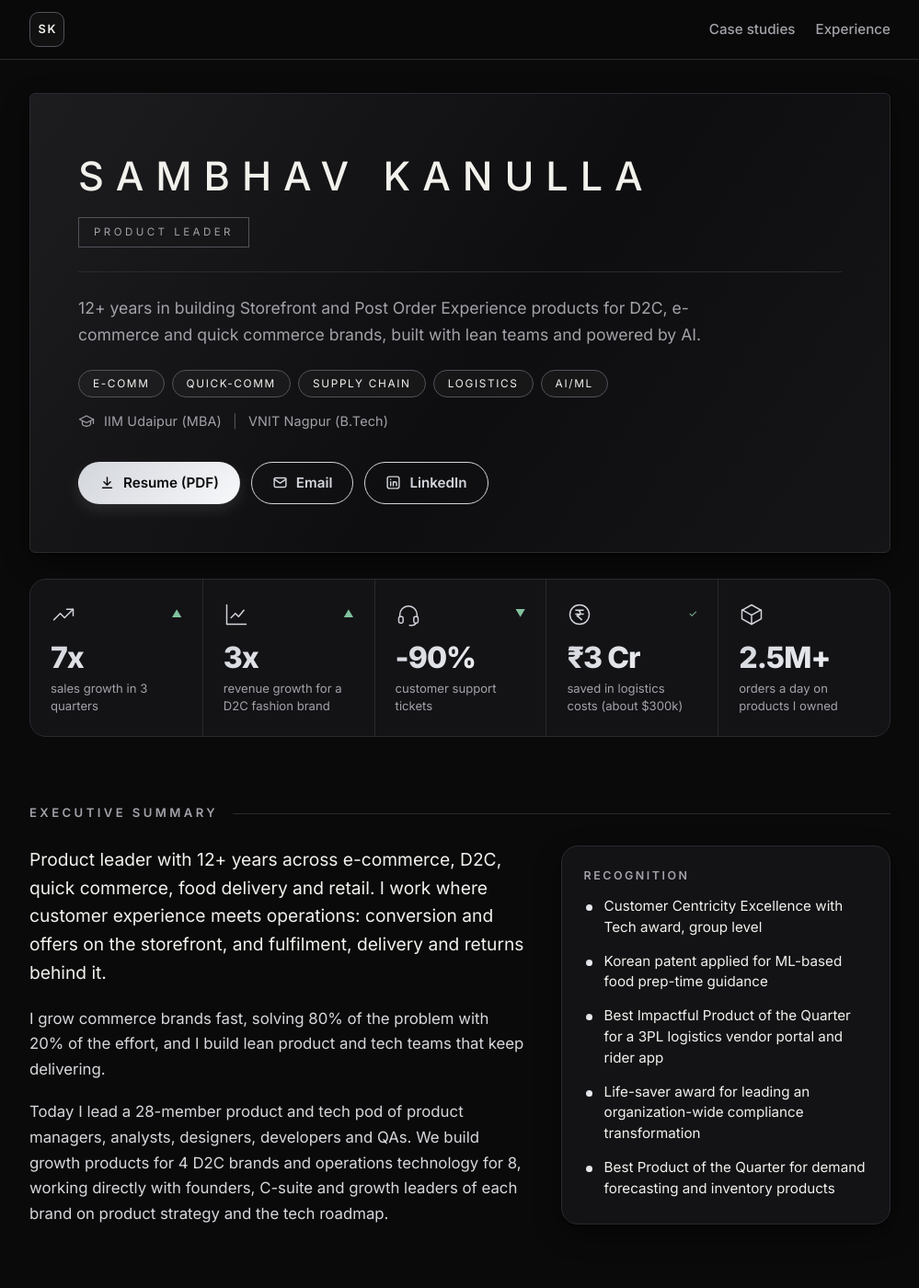
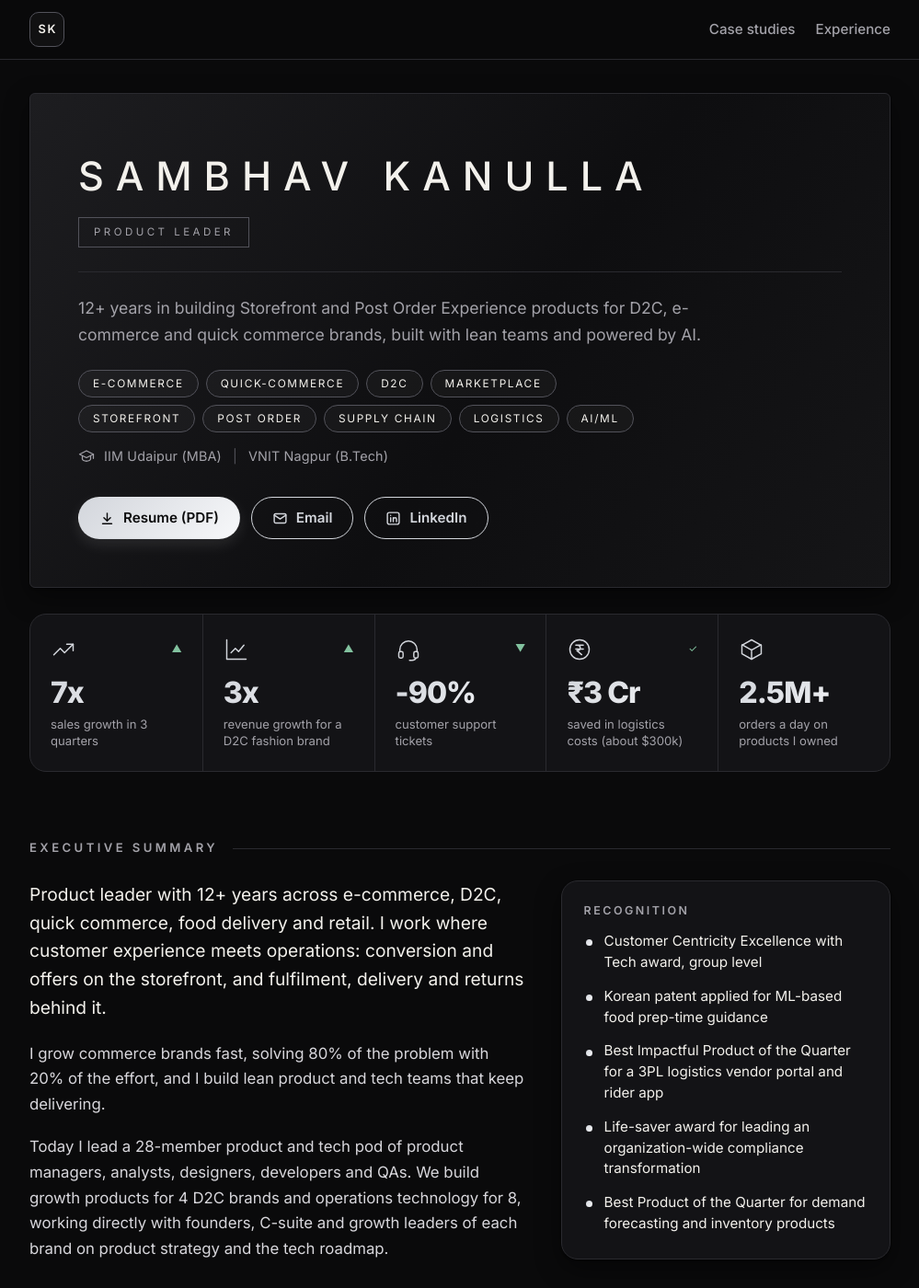
Before and after one commit to sambhavkanulla/sambhavkanulla.github.io, a Jekyll site: the page built from index.html, in a window 1280 px wide and 1400 px high. Shown: the whole window at 92% size, without its empty margins (140-1139 px from the left). Built offline with Jekyll 4.4.1, drawn with Linux system fonts in a browser that asks for light colours.

Commit message:
Home: two rows of domain tags
Co-Authored-By: Claude Sonnet 5.5 <noreply@anthropic.com>
Claude-Session: https://claude.ai/code/session_01PrKmB98M39T9226rhsuyd2

```diff
--- a/_data/profile.yml
+++ b/_data/profile.yml
@@ -10,7 +10,8 @@ open_to: "Open to Director / Head of Product roles in E-commerce, D2C, Marketpla
 
 # Keyword lines under your name on the Home page (one line each)
 keywords:
-  - "E-COMM | QUICK-COMM | SUPPLY CHAIN | LOGISTICS | AI/ML"
+  - "E-commerce | Quick-commerce | D2C | Marketplace"
+  - "Storefront | Post Order | Supply Chain | Logistics | AI/ML"
 
 # Credential tags on the Home page
 credentials:
--- a/assets/css/portfolio.css
+++ b/assets/css/portfolio.css
@@ -377,3 +377,6 @@ main > section.area > h2 { align-items: center; }
 .ph-num-top { margin-bottom: 16px; }
 .ph-number { padding: 24px 22px; }
 @media (max-width: 760px) { .ph-num-top .ico { width: auto; height: auto; } .ph-num-top .ico svg { width: 24px; height: 24px; } .ph-number { padding: 18px 16px; } }
+
+.ph-domain-rows { margin-top: 24px; display: grid; gap: 8px; }
+.ph-domain-rows .domains { margin: 0; }
--- a/index.html
+++ b/index.html
@@ -11,9 +11,9 @@ permalink: /
   <hr class="rule">
   {% if L.headline != "" %}<p class="ph-headline">{{ L.headline }}</p>{% endif %}
   <p class="ph-philosophy">{{ L.philosophy }}</p>
-  <ul class="domains ph-domains" aria-label="Domain areas">
-    {% for line in p.keywords %}{% assign parts = line | split: "|" %}{% for part in parts %}<li>{{ part | strip }}</li>{% endfor %}{% endfor %}
-  </ul>
+  <div class="ph-domain-rows" aria-label="Domain areas">
+    {% for line in p.keywords %}<ul class="domains">{% assign parts = line | split: "|" %}{% for part in parts %}<li>{{ part | strip }}</li>{% endfor %}</ul>{% endfor %}
+  </div>
   <p class="edu">
     <svg viewBox="0 0 24 24" aria-hidden="true"><path d="M2 9l10-5 10 5-10 5z"/><path d="M6 11.5V16c0 1.4 2.7 3 6 3s6-1.6 6-3v-4.5"/><path d="M22 9v6"/></svg>
     {% for e in p.education %}<span>{{ e }}</span>{% endfor %}
```
